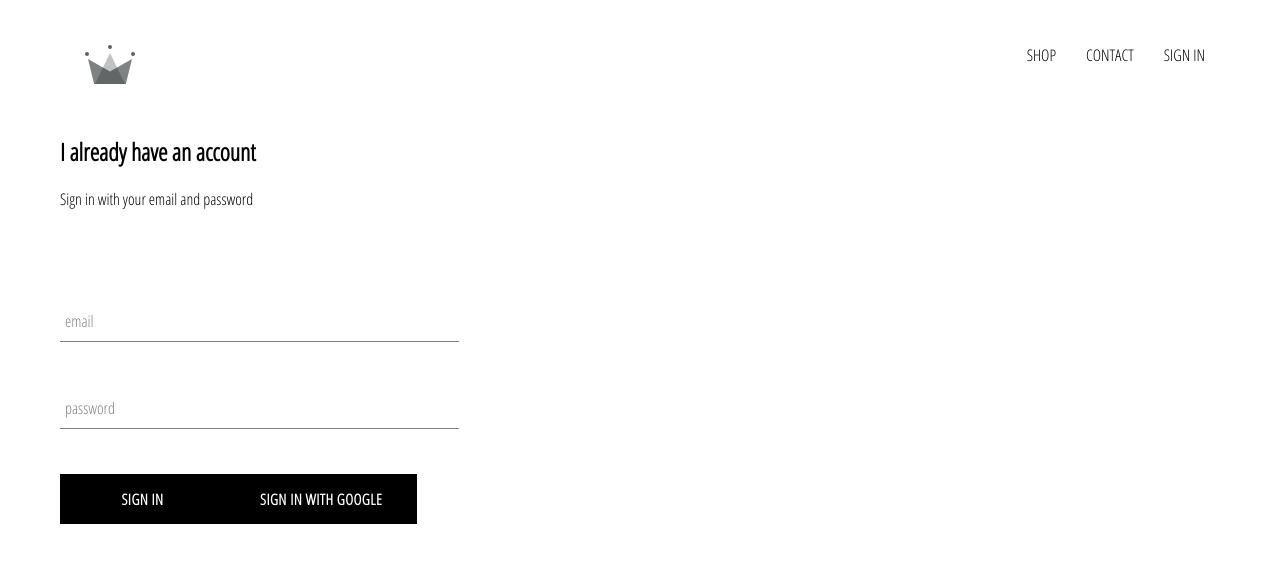
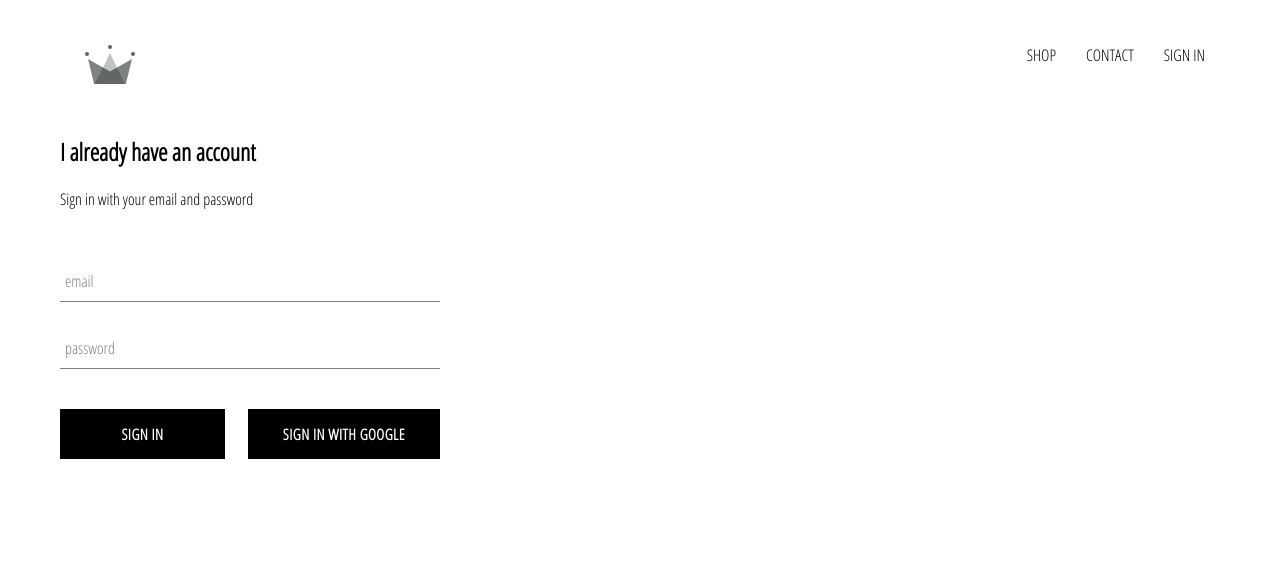
Before and after one commit to idr4n/ecommerce-project, a React (Create React App) app: page /signin in a window 1280 px wide. Shown: the top 562 px of the page. Built offline with nearby package versions, Linux system fonts and the light colour scheme; no server answers.

Commit message:
Apply redirect after signing in

```diff
--- a/src/App.css
+++ b/src/App.css
@@ -1,3 +1,7 @@
+* {
+  box-sizing: border-box;
+}
+
 body {
   font-family: 'Open Sans Condensed';
   padding: 20px 60px;
--- a/src/App.js
+++ b/src/App.js
@@ -30,7 +30,7 @@ class App extends React.Component {
   render() {
     return (
       <div>
-        <Header />
+        <Header currentUser={this.state.currentUser} />
         <Routes />
       </div>
     );
--- a/src/components/custom-button/custom-button.component.jsx
+++ b/src/components/custom-button/custom-button.component.jsx
@@ -2,8 +2,12 @@ import React from 'react';
 
 import './custom-button.styles.scss';
 
-const CustomButton = ({ children, ...otherProps }) => (
-  <button className="custom-button" {...otherProps}>
+const CustomButton = ({ children, isGoogleSignedIn, ...otherProps }) => (
+  <button
+    className={`custom-button ${isGoogleSignedIn ? 'signed-in' : ''}`}
+    disabled={isGoogleSignedIn}
+    {...otherProps}
+  >
     {children}
   </button>
 );
--- a/src/components/custom-button/custom-button.styles.scss
+++ b/src/components/custom-button/custom-button.styles.scss
@@ -19,4 +19,16 @@
     color: #000;
     border: 1px solid #000;
   }
+
+  &.signed-in {
+    background-color: #4285f4;
+    color: #FFF;
+    opacity: 0.5;
+
+    &:hover {
+      background-color: #357ae8;
+      border: none;
+      cursor: not-allowed;
+    }
+  }
 }
--- a/src/components/form-input/form-input.styles.scss
+++ b/src/components/form-input/form-input.styles.scss
@@ -9,7 +9,7 @@ $main-color: black;
 
 .group {
   position: relative;
-  margin: 45px 0;
+  margin: 25px 0;
 
   .form-input {
     background: none;
--- a/src/components/header/header.component.jsx
+++ b/src/components/header/header.component.jsx
@@ -1,26 +1,34 @@
 import React from 'react';
 import { Link } from 'react-router-dom';
+
+import { auth } from '../../firebase/firebase.utils';
 
 import { ReactComponent as Logo } from '../../assets/crown.svg';
 
 import './header.styles.scss';
 
-const Header = () => {
+const Header = ({ currentUser }) => {
   return (
     <div className="header">
       <Link to="/" className="logo-container">
         <Logo className="logo" />
       </Link>
       <div className="options-container">
-        <Link className="option" to="shop">
+        <Link className="option" to="/shop">
           SHOP
         </Link>
-        <Link className="option" to="contact">
+        <Link className="option" to="/contact">
           CONTACT
         </Link>
-        <Link className="option" to="signin">
-          SIGN IN
-        </Link>
+        {currentUser ? (
+          <div className="option" onClick={() => auth.signOut()}>
+            SIGN OUT
+          </div>
+        ) : (
+          <Link className="option" to="/signin">
+            SIGN IN
+          </Link>
+        )}
       </div>
     </div>
   );
--- a/src/components/header/header.styles.scss
+++ b/src/components/header/header.styles.scss
@@ -20,6 +20,7 @@
 
     .option {
       padding: 10px 15px;
+      cursor: pointer;
     }
   }
 }
--- a/src/components/sign-in/sign-in.component.jsx
+++ b/src/components/sign-in/sign-in.component.jsx
@@ -5,7 +5,8 @@ import './sign-in.styles.scss';
 import FormInput from '../form-input/form-input.component';
 import CustomButton from '../custom-button/custom-button.component';
 
-import { signInWithGoogle } from '../../firebase/firebase.utils';
+import { auth, signInWithGoogle } from '../../firebase/firebase.utils';
+import { withRouter } from 'react-router-dom';
 
 class SignIn extends React.Component {
   constructor(props) {
@@ -25,6 +26,14 @@ class SignIn extends React.Component {
   handleChange = (event) => {
     const { value, name } = event.target;
     this.setState({ [name]: value });
+  };
+
+  // created by me to prevent required input tooltip when clicked
+  googleSignIn = (event) => {
+    event.preventDefault();
+    signInWithGoogle().then(() => {
+      this.props.history.push('/');
+    });
   };
 
   render() {
@@ -50,15 +59,21 @@ class SignIn extends React.Component {
             required
           />
 
-          <CustomButton type="submit">Sign in</CustomButton>
-          <CustomButton onClick={signInWithGoogle}>
-            {' '}
-            Sign in with Google{' '}
-          </CustomButton>
+          <div className="buttons">
+            <CustomButton type="submit">Sign in</CustomButton>
+            <CustomButton
+              // onClick={signInWithGoogle}
+              onClick={this.googleSignIn}
+              isGoogleSignedIn={auth.currentUser}
+            >
+              {' '}
+              Sign in with Google{' '}
+            </CustomButton>
+          </div>
         </form>
       </div>
     );
   }
 }
 
-export default SignIn;
+export default withRouter(SignIn);
--- a/src/components/sign-in/sign-in.styles.scss
+++ b/src/components/sign-in/sign-in.styles.scss
@@ -1,5 +1,11 @@
 .sign-in {
-  width: 30vw;
+  width: 380px;
   display: flex;
   flex-direction: column;
+
+  .buttons {
+    display: flex;
+    justify-content: space-between;
+    margin-top: 40px;
+  }
 }
--- a/src/pages/sign-in-up/sign-in-up.component.jsx
+++ b/src/pages/sign-in-up/sign-in-up.component.jsx
@@ -6,7 +6,7 @@ import SignIn from '../../components/sign-in/sign-in.component';
 
 const SignInUpPage = () => (
   <div className="sign-in-up">
-      <SignIn />
+    <SignIn />
   </div>
 );
 
--- a/src/routes.jsx
+++ b/src/routes.jsx
@@ -1,16 +1,24 @@
 import React from 'react';
-import { Switch, Route } from 'react-router-dom';
+import { Switch, Route, Redirect } from 'react-router-dom';
 
 import HomePage from './pages/homepage/homepage.component';
 import ShopPage from './pages/shop/shop.component';
 import SignInUpPage from './pages/sign-in-up/sign-in-up.component';
+import { auth } from './firebase/firebase.utils';
 
 const Routes = () => {
   return (
     <Switch>
       <Route exact path="/" component={HomePage} />
       <Route exact path="/shop" component={ShopPage} />
-      <Route exact path="/signin" component={SignInUpPage} />
+      {/* <Route exact path="/signin" component={SignInUpPage} /> */}
+      <Route
+        exact
+        path="/signin"
+        render={() =>
+          auth.currentUser ? <Redirect to={'/'} /> : <SignInUpPage />
+        }
+      />
     </Switch>
   );
 };
```
